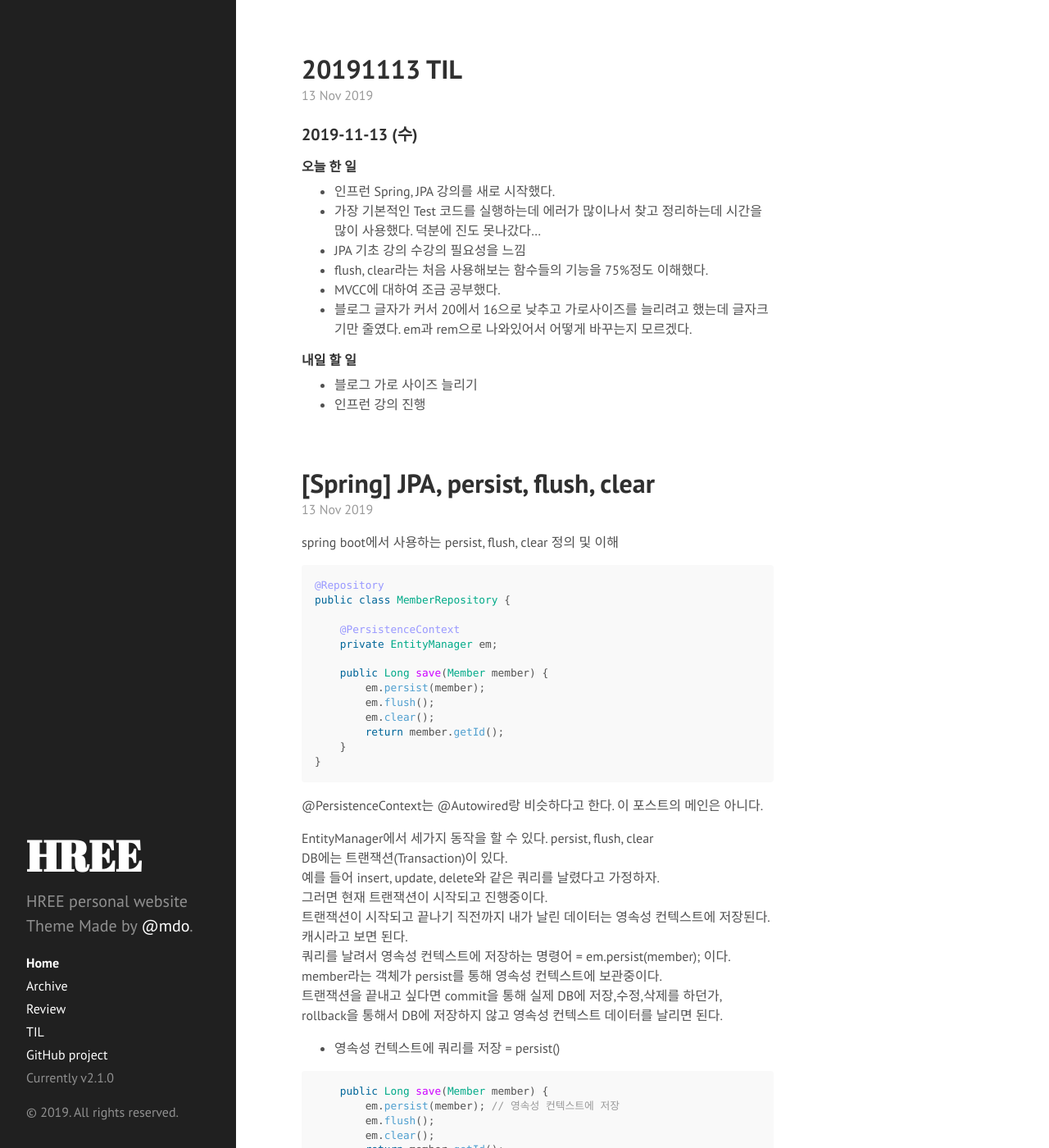
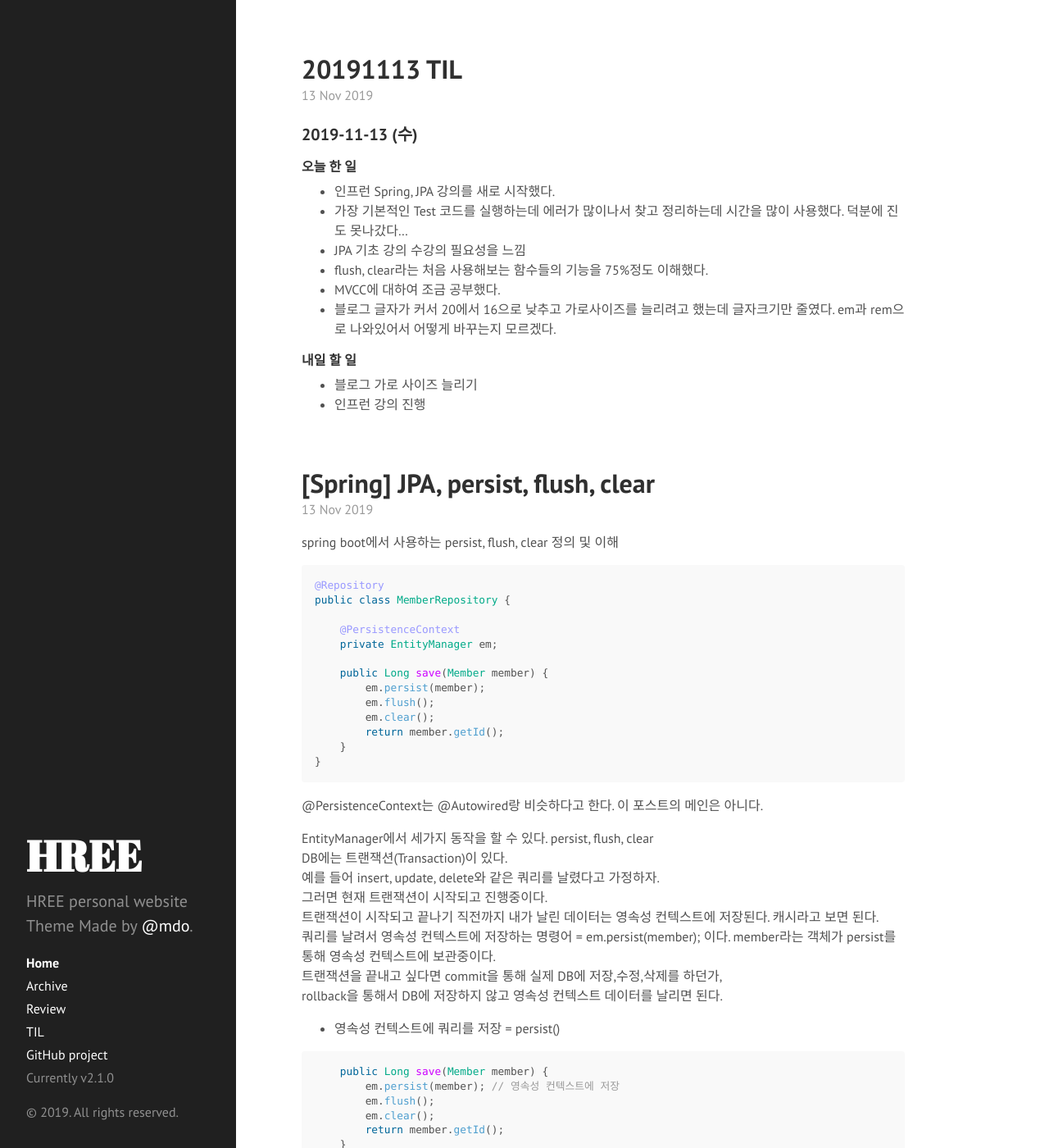
Before and after one commit to apalsl/apalsl-old.github.io, a Jekyll site: the page built from index.html, in a window 1280 px wide and 1400 px high. Shown: the whole window at 82% size. Built offline with Jekyll 4.4.1, drawn with Linux system fonts in a browser that asks for light colours; Markdown is read by kramdown in place of the engine named in the settings; the list of posts is cut into pages by our own code.

Commit message:
Update hyde.css

```diff
--- a/public/css/hyde.css
+++ b/public/css/hyde.css
@@ -125,10 +125,12 @@ a.sidebar-nav-item:focus {
   padding-top:    4rem;
   padding-bottom: 4rem;
 }
-
+/*
+* max-width: 38rem
+*/
 @media (min-width: 48em) {
   .content {
-    max-width: 38rem;
+    max-width: 48rem;
     margin-left: 20rem;
     margin-right: 2rem;
   }
```
